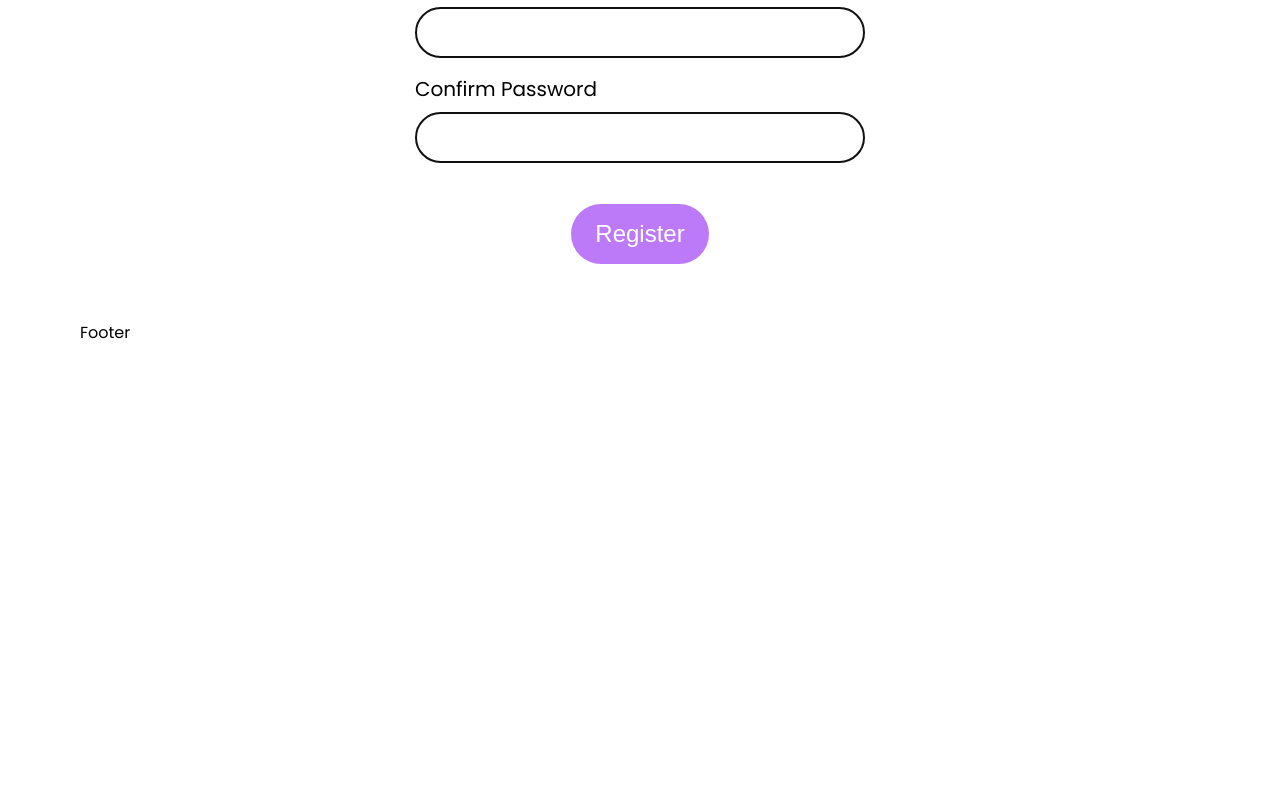
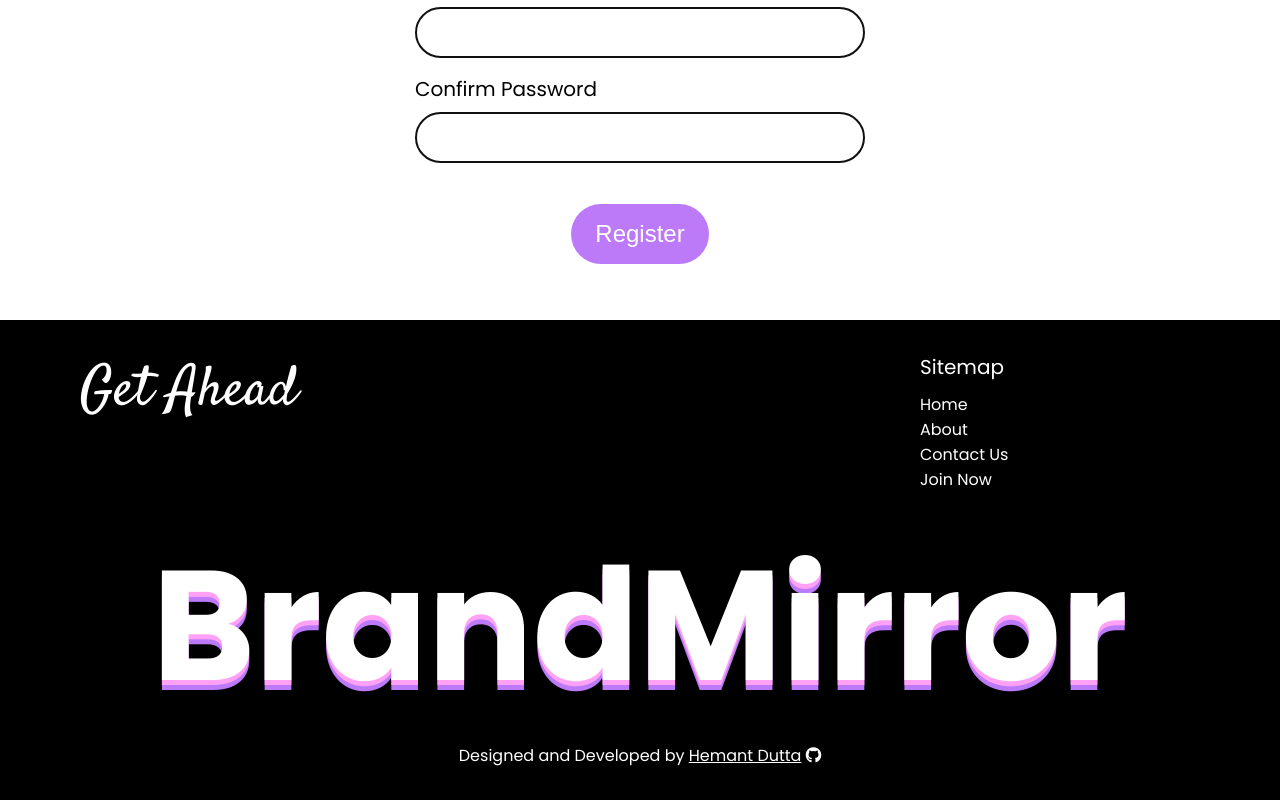
Before and after one commit to HemantDutta/BrandMirror, a React (Create React App) app in the folder client/: page /join in a window 1280 px wide. Shown: the part 835-1635 px from the top of the page. Before the commit the page ends 1180 px from the top, so only its background shows below. Built offline with nearby package versions, Linux system fonts and the light colour scheme.

Commit message:
Create Footer

```diff
--- a/client/public/BMStyles.css
+++ b/client/public/BMStyles.css
@@ -35,26 +35,31 @@ div.ham-menu {
 }
 
 body {
-    padding: 0 80px;
+    padding: 0;
     margin: 0;
     font-family: 'Poppins', sans-serif;
     background-color: #fff;
+    overflow-x: hidden;
+}
+
+.hero, .team, .join, .about, .services, footer {
+    padding: 0 80px;
 }
 
 @media screen and (max-width: 991px) {
-    body {
+    .hero, .team, .join, .about, .services {
         padding: 0 55px;
     }
 }
 
 @media screen and (max-width: 490px) {
-    body {
+    .hero, .team, .join, .about, .services {
         padding: 0 16px;
     }
 }
 
 @media screen and (max-width: 350px) {
-    body {
+    .hero, .team, .join, .about, .services {
         padding: 0 10px;
     }
 }
@@ -103,6 +108,27 @@ body {
 }
 
 /*==========Common CSS End==========*/
+
+
+/*==========Scrollbar==========*/
+
+::-webkit-scrollbar {
+    width: 10px;
+}
+
+::-webkit-scrollbar-track {
+    background: transparent;
+}
+
+::-webkit-scrollbar-thumb {
+    background: var(--bg-black);
+}
+
+::-webkit-scrollbar-thumb:hover {
+    background: #252525;
+}
+
+/*==========Scrollbar End==========*/
 
 
 /*==========Navbar==========*/
@@ -410,6 +436,9 @@ nav .navbar-container .navbar-left span {
 .about {
     position: relative;
     z-index: 100;
+}
+
+.about .about-container {
     padding: 56px 32px;
     background-color: var(--bg-black);
     border-radius: 50px;
@@ -526,8 +555,11 @@ nav .navbar-container .navbar-left span {
 .services {
     position: relative;
     z-index: 100;
+    border-radius: 50px;
+}
+
+.services .services-container {
     padding: 56px 0;
-    border-radius: 50px;
 }
 
 .services .services-container .header {
@@ -620,8 +652,10 @@ nav .navbar-container .navbar-left span {
 .team {
     position: relative;
     z-index: 100;
+}
+
+.team .team-container {
     padding: 56px 0;
-    border-radius: 50px;
 }
 
 .team .team-container .header {
@@ -778,3 +812,79 @@ nav .navbar-container .navbar-left span {
 }
 
 /*==========Join End==========*/
+
+/*==========Footer==========*/
+
+footer {
+    position: relative;
+    background-color: #000;
+    width: 100vw;
+}
+
+footer .footer-container {
+    padding: 32px 0;
+    display: grid;
+    grid-template-columns: repeat(4, 1fr);
+}
+
+footer .footer-container .tag-item {
+    grid-column: 1/2;
+}
+
+footer .footer-container .tag-item span {
+    font-size: 56px;
+    color: white;
+}
+
+footer .footer-container .links {
+    grid-column: 4/-1;
+}
+
+footer .footer-container .links .header {
+    color: white;
+    font-size: 20px;
+}
+
+footer .footer-container .links ul {
+    color: white;
+    list-style-type: none;
+    padding: 0;
+    margin-top: 10px;
+}
+
+footer .footer-container .links ul a {
+    color: white;
+    text-decoration: none;
+    transition: all 0.2s ease;
+}
+
+footer .footer-container .links ul a:hover {
+    color: var(--text-grey);
+}
+
+footer .footer-container .logo {
+    grid-column: 1/-1;
+    text-align: center;
+}
+
+footer .footer-container .logo span {
+    font-size: 156px;
+    color: white;
+    font-weight: bold;
+    text-shadow: 0 5px var(--cs-1), 0 10px var(--cs-2);
+}
+
+footer .footer-container .dev {
+    grid-column: 1/-1;
+    text-align: center;
+}
+
+footer .footer-container .dev span {
+    color: white;
+}
+
+footer .footer-container .dev span a {
+    color: white;
+}
+
+/*==========Footer End==========*/
--- a/client/src/components/Footer.js
+++ b/client/src/components/Footer.js
@@ -1,7 +1,32 @@
+import {Link} from "react-router-dom";
+
 export const Footer = () => {
     return (
         <>
-            Footer
+            <footer>
+                <div className="footer-container">
+                    <div className="tag-item">
+                        <span className="cali gradient-hover">Get Ahead</span>
+                    </div>
+                    <div className="links">
+                        <div className="list">
+                            <span className="header">Sitemap</span>
+                            <ul>
+                                <li><Link to={"/"}>Home</Link></li>
+                                <li><Link to={"/about"}>About</Link></li>
+                                <li><Link to={"/contact"}>Contact Us</Link></li>
+                                <li><Link to={"/join"}>Join Now</Link></li>
+                            </ul>
+                        </div>
+                    </div>
+                    <div className="logo">
+                        <span>BrandMirror</span>
+                    </div>
+                    <div className="dev">
+                        <span>Designed and Developed by <a href="https://www.linkedin.com/in/hemantduttahd/" rel="noreferrer" target="_blank">Hemant Dutta</a>&nbsp;<a href="https://github.com/HemantDutta" target="_blank" rel="noreferrer"><i className="fa-brands fa-github"/></a></span>
+                    </div>
+                </div>
+            </footer>
         </>
     )
 }
```
